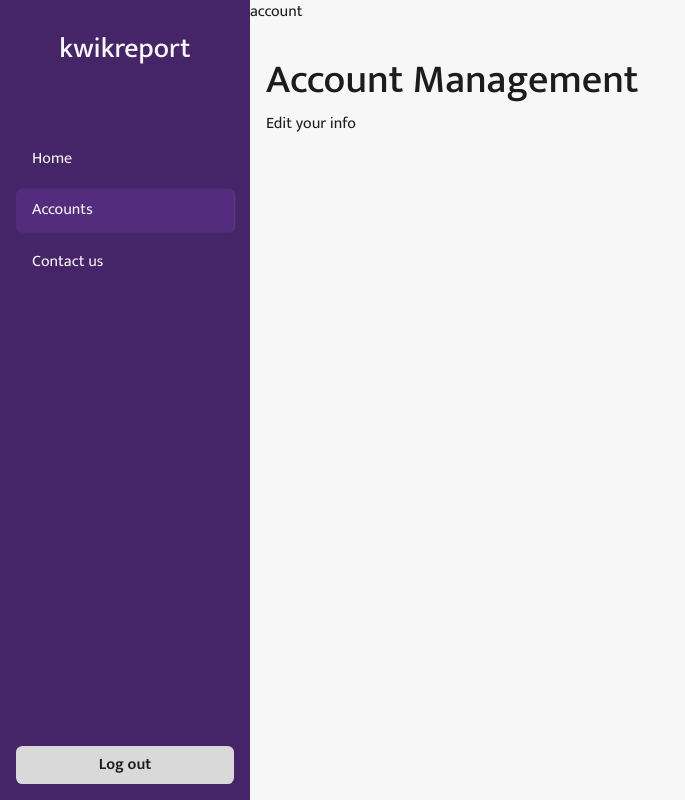
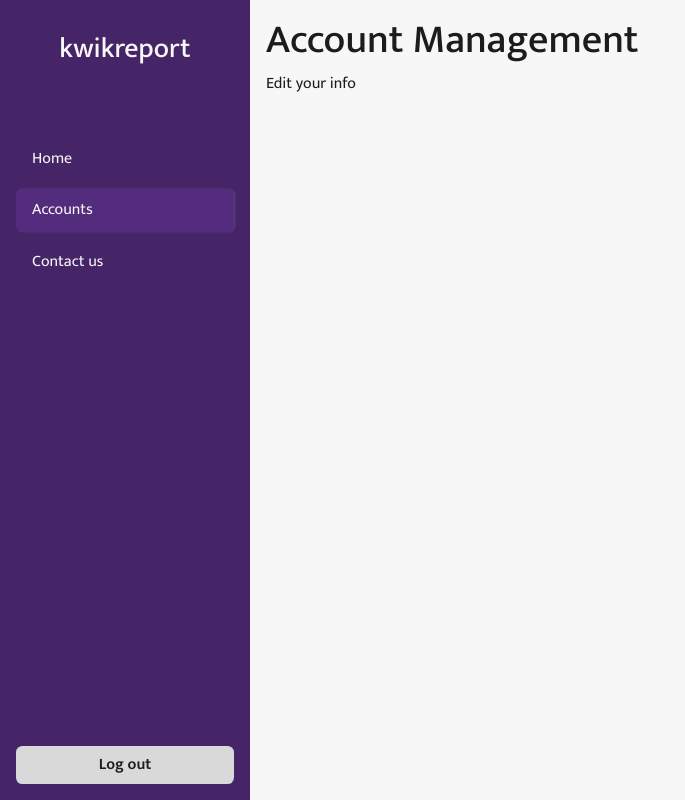
Before and after one commit to jerrywonderr/kwikreport, a Django app: page /account/ in a window 1280 px wide. Shown: the whole page, without its empty margins (0-685 px from the left). Run offline with Django 4.2, Linux system fonts and the light colour scheme; the visitor is signed in with stand-in values (Sample User, id 1); some libraries are stand-ins or nearby versions.

Commit message:
fix: :bug: hide text that track active nav

```diff
--- a/pages/templates/account.html
+++ b/pages/templates/account.html
@@ -2,7 +2,7 @@
 <title>Account | KwikReport</title>
 {% endblock title %}
 {% block dashboard_content %}
-<p class="current-nav">account</p>
+<p class="visually-hidden current-nav">account</p>
 <div class="container-fluid p-md-3">
   <div class="row">
     <div class="col-12">
--- a/pages/templates/contact.html
+++ b/pages/templates/contact.html
@@ -2,7 +2,7 @@
 <title>Contact | KwikReport</title>
 {% endblock title %}
 {% block dashboard_content %}
-<p class="current-nav">contact</p>
+<p class="visually-hidden current-nav">contact</p>
 <div class="container-fluid p-md-3">
   <div class="row">
     <div class="col-12">
```
